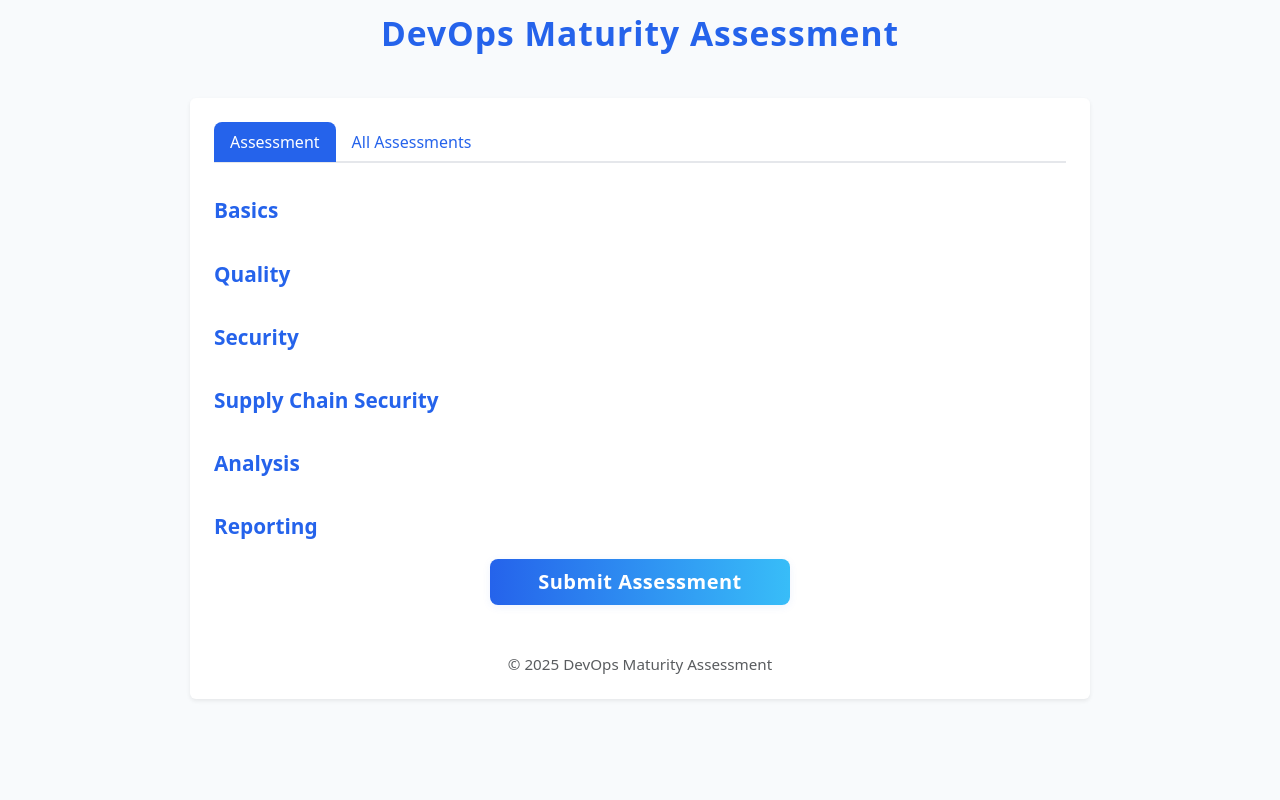
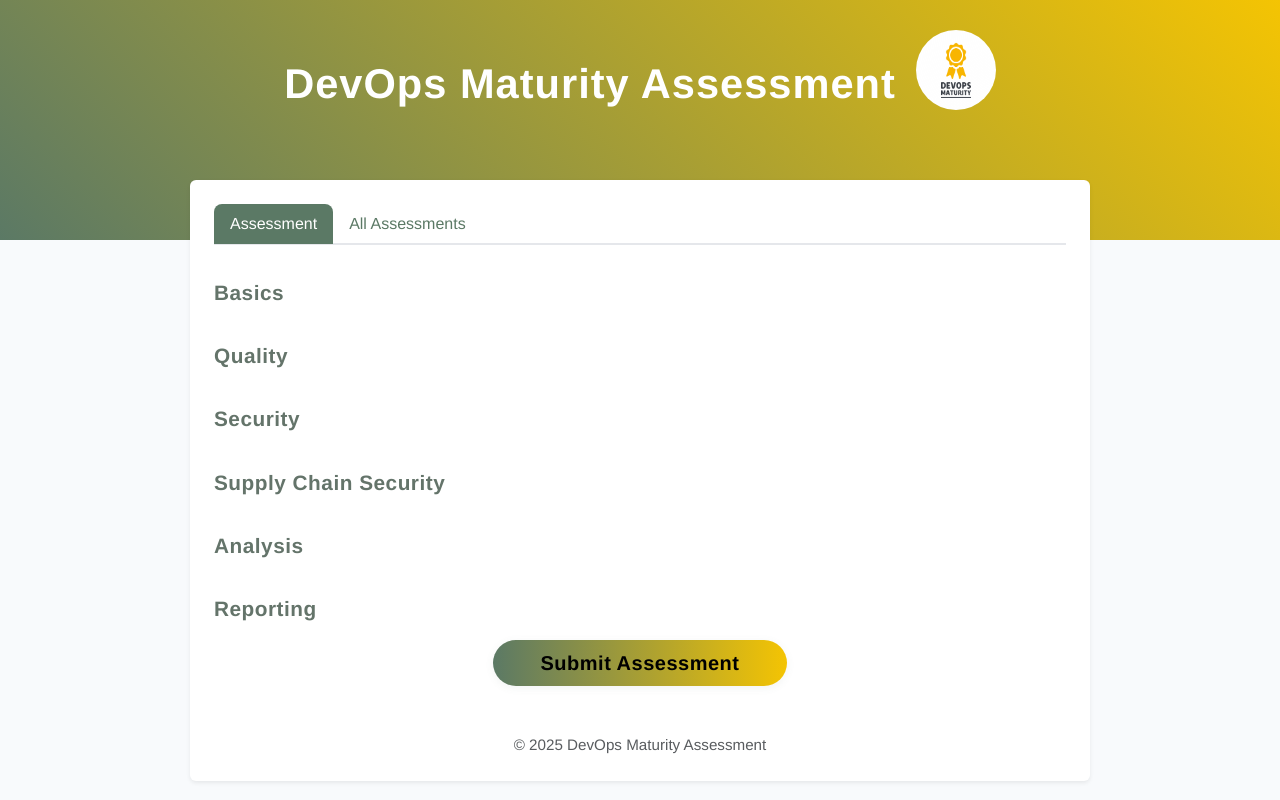
Before and after one commit to devops-maturity/devops-maturity, a FastAPI app: page / in a window 1280 px wide. Run offline with FastAPI, Linux system fonts and the light colour scheme.

Commit message:
style: adopt spec theme to web app

```diff
--- a/src/web/static/style.css
+++ b/src/web/static/style.css
@@ -1,15 +1,35 @@
-/* General background and container */
+.header-bg {
+    width: 100%;
+    min-height: 240px;
+    background: linear-gradient(45deg, #5b7965 0%, #f4c403 100%);
+    display: flex;
+    justify-content: center;
+    align-items: center;
+    padding-bottom: 80px;
+}
+
+.header-bg .header-center {
+    display: flex;
+    align-items: center;
+    gap: 20px;
+}
+
 body {
     background: #f8fafc;
+    font-family: 'Helvetica Neue', Helvetica, Arial, sans-serif;
+    color: #222;
+    min-height: 100vh;
 }
 
 .container {
     max-width: 900px;
-    margin-top: 40px;
+    margin: -60px auto 0 auto; /* Center the container */
     background: #fff;
     border-radius: 16px;
-    box-shadow: 0 4px 24px rgba(37, 99, 235, 0.07);
+    box-shadow: 0 2px 10px 0 rgba(0,0,0,.03), 0 2px 20px 10px rgba(0,0,0,0.02);
     padding: 32px 24px;
+    position: relative;
+    z-index: 2;
 }
 
 /* Category title */
@@ -18,14 +38,14 @@ body {
     margin-bottom: 16px;
     font-size: 1.3em;
     font-weight: bold;
-    color: #2563eb;
+    color: #64746a;
+    letter-spacing: 0.5px;
 }
 
-/* Card styling */
 .card {
-    margin-bottom: 20px;
-    border-radius: 12px;
-    box-shadow: 0 2px 8px rgba(0, 0, 0, 0.04);
+    margin-bottom: 24px;
+    border-radius: 8px;
+    box-shadow: 0 2px 10px 0 rgba(0,0,0,.03), 0 2px 20px 10px rgba(0,0,0,0.02);
     border: none;
 }
 
@@ -33,53 +53,52 @@ body {
     padding: 1.25rem 1.5rem;
 }
 
-/* Badge level */
 .badge-level {
     font-size: 1.2em;
+    color: #5b7965;
 }
 
-/* Form label */
 .form-label {
     font-size: 1.1em;
+    color: #5b7965;
 }
 
-/* Primary button */
 .btn-primary {
-    background: linear-gradient(90deg, #2563eb 0%, #38bdf8 100%);
+    background: linear-gradient(90deg, #5b7965 0%, #f4c403 100%);
     border: none;
-    color: #fff;
+    color: #000;
     font-weight: 600;
     letter-spacing: 0.5px;
-    box-shadow: 0 2px 8px rgba(37, 99, 235, 0.08);
+    border-radius: 50px;
+    box-shadow: 0 2px 8px rgba(91,121,101,0.08);
     transition: background 0.2s;
 }
 
 .btn-primary:hover, .btn-primary:focus {
-    background: linear-gradient(90deg, #1d4ed8 0%, #0ea5e9 100%);
+    background: linear-gradient(90deg, #64746a 0%, #e6b802 100%);
+    color: #000;
+}
+
+.btn-outline-primary {
+    border-color: #5b7965;
+    color: #5b7965;
+    border-radius: 50px;
+}
+
+.btn-outline-primary:hover, .btn-outline-primary:focus {
+    background: #5b7965;
     color: #fff;
 }
 
-/* Outline button */
-.btn-outline-primary {
-    border-color: #2563eb;
-    color: #2563eb;
-}
-
-.btn-outline-primary:hover, .btn-outline-primary:focus {
-    background: #2563eb;
-    color: #fff;
-}
-
-/* Navigation tabs */
 .nav-tabs .nav-link.active {
-    background: #2563eb;
+    background: #5b7965;
     color: #fff;
     border-radius: 8px 8px 0 0;
     border: none;
 }
 
 .nav-tabs .nav-link {
-    color: #2563eb;
+    color: #5b7965;
     font-weight: 500;
     border: none;
 }
@@ -88,19 +107,37 @@ body {
     border-bottom: 2px solid #e5e7eb;
 }
 
-/* Logo title */
 .logo-title {
-    font-size: 2.1em;
+    font-size: 2.6em;
     font-weight: 700;
-    color: #2563eb;
+    color: white;
     letter-spacing: 1px;
+    width: 100%;
+    text-align: center;
 }
 
-/* Footer */
+.logo-img {
+    width: 80px;
+    height: 80px;
+    border-radius: 90%;
+    margin-bottom: 20px;
+}
+
+/* 页脚 */
 footer {
     font-size: 0.95em;
     margin-top: 48px;
-    color: #6b7280;
+    color: #64746a;
+}
+
+/* Copy 链接样式 */
+.copy-link {
+    cursor: pointer;
+    color: #5b7965;
+    font-weight: 500;
+    text-decoration: underline;
+    margin-left: 8px;
+    transition: color 0.2s;
 }
 
 /* Responsive adjustments */
--- a/src/web/templates/form.html
+++ b/src/web/templates/form.html
@@ -12,7 +12,12 @@
 
 
 <body>
-    <div class="logo-title mt-2 text-center">DevOps Maturity Assessment</div>
+    <div class="header-bg">
+        <div class="header-center">
+            <div class="logo-title mt-2">DevOps Maturity Assessment</div>
+            <img src="/static/logo.png" alt="DevOps Maturity Logo" height="100" class="logo-img">
+        </div>
+    </div>
     <div class="container bg-white p-4 rounded shadow-sm">
         <ul class="nav nav-tabs mb-4">
             <li class="nav-item">
```
Also changed, not shown: src/web/templates/assessments.html (+6 -1 lines), src/web/templates/result.html (+18 -6 lines).
